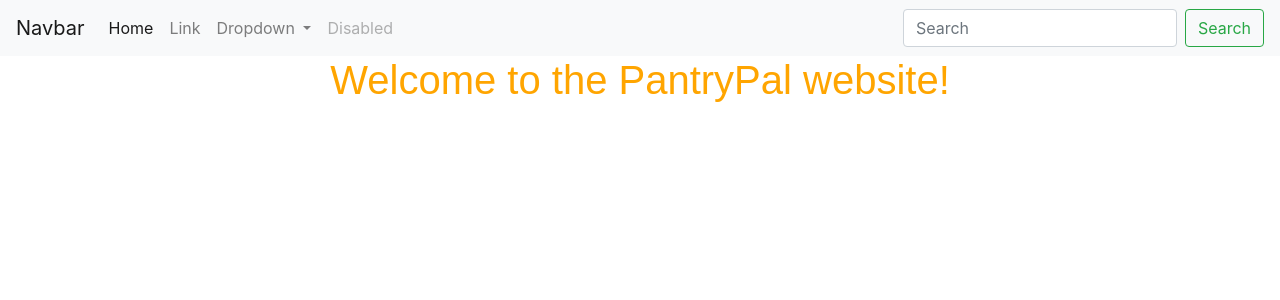
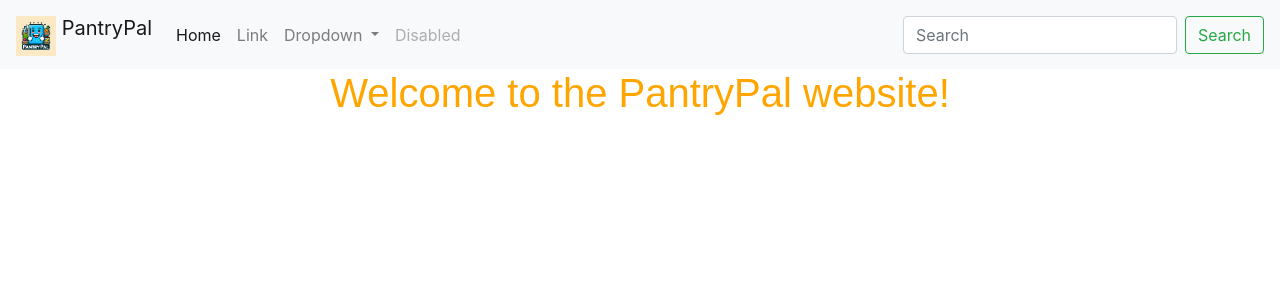
Before and after one commit to ligiaschulz/csci313-pantrypal, a Django app: page /homepage/ in a window 1280 px wide. Shown: the top 300 px of the page. Run offline with Django 5.2, Linux system fonts and the light colour scheme; some libraries are stand-ins or nearby versions.

Commit message:
Added logo to navbar
Good stuff!

```diff
--- a/pantrypal/homepage/templates/homepage/navbar.html
+++ b/pantrypal/homepage/templates/homepage/navbar.html
@@ -1,3 +1,4 @@
+{%load static%}
 <script src="https://cdn.jsdelivr.net/npm/bootstrap@5.1.3/dist/js/bootstrap.bundle.min.js" integrity="sha384-ka7Sk0Gln4gmtz2MlQnikT1wXgYsOg+OMhuP+IlRH9sENBO0LRn5q+8nbTov4+1p" crossorigin="anonymous"></script>
 
 <!-- Latest compiled and minified CSS -->
@@ -13,7 +14,9 @@
 <script src="https://maxcdn.bootstrapcdn.com/bootstrap/4.0.0/js/bootstrap.min.js"></script>
 
 <nav class="navbar navbar-expand-lg navbar-light bg-light">
-    <a class="navbar-brand" href="#">Navbar</a>
+    <a class="navbar-brand" href="#">
+      <img src="{% static 'homepage/images/PantryPal_Logo.jpg'%}" alt="Logo" width="40" height="40" class="d-inline-block align-text-top">
+      PantryPal</a>
     <button class="navbar-toggler" type="button" data-toggle="collapse" data-target="#navbarSupportedContent" aria-controls="navbarSupportedContent" aria-expanded="false" aria-label="Toggle navigation">
       <span class="navbar-toggler-icon"></span>
     </button>
```
Also changed, not shown: pantrypal/homepage/static/homepage/images/PantryPal_Logo.jpg (added), pantrypal/homepage/views.py (line endings or trailing spaces).
